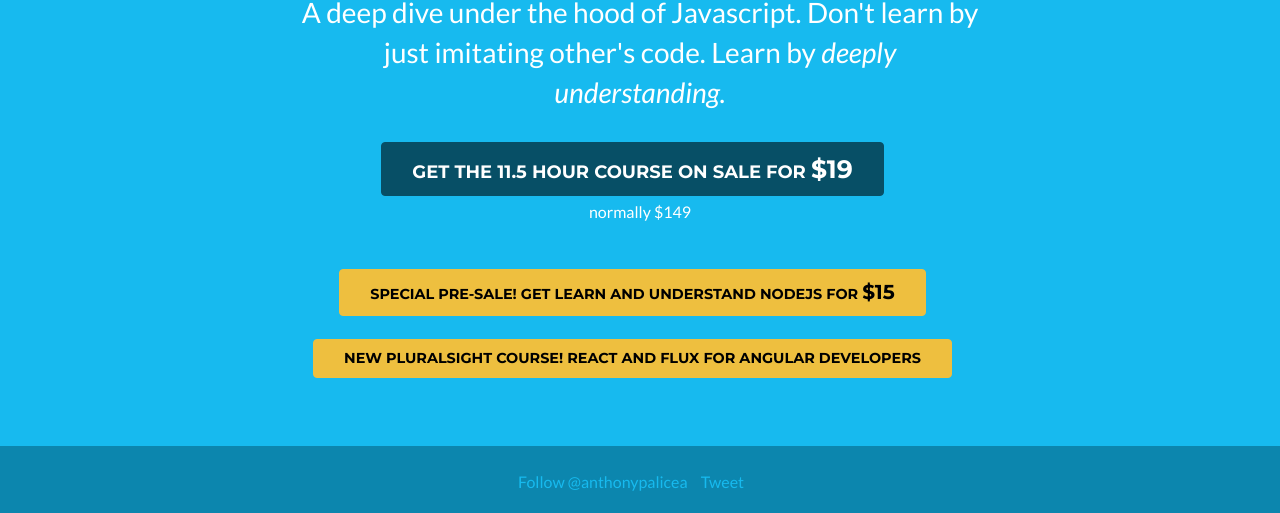
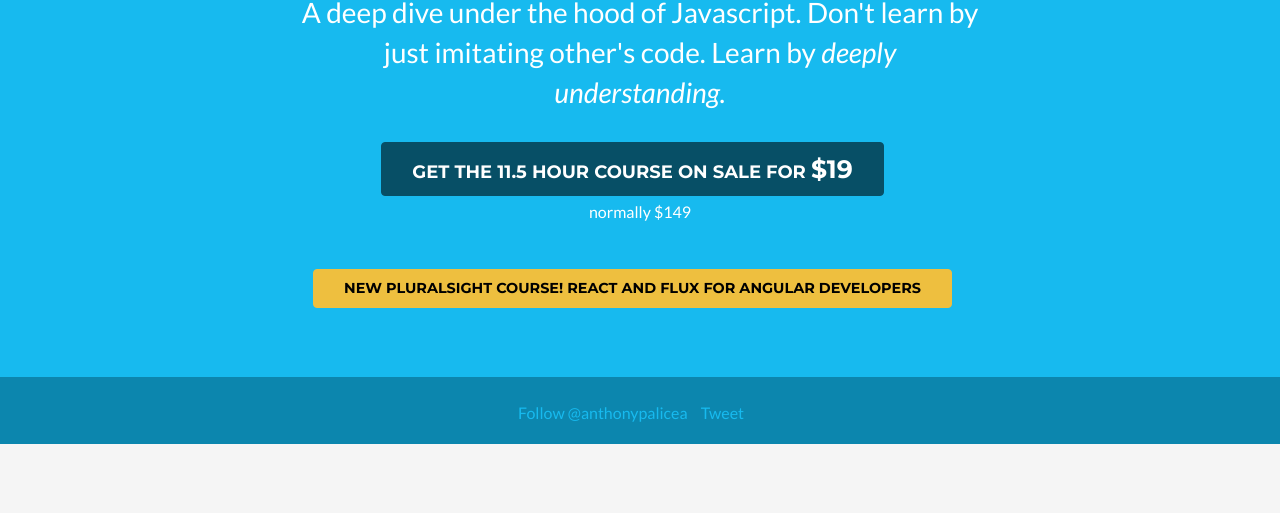
Before and after one commit to AnthonyPAlicea/anthonypalicea.github.io, a plain HTML site: page index.html in a window 1280 px wide. Shown: the part 584-1097 px from the top of the page. Drawn offline with Linux system fonts and the light colour scheme.

Commit message:
Update index.html

```diff
--- a/index.html
+++ b/index.html
@@ -82,10 +82,7 @@
                 <br />
                 <div style="padding-top: 5px;">normally $149</div>
                 <br /><br />
-                <a class="btn btn-info btn-cta-secondary" style="font-size: 0.9em; color: #000" href="https://www.udemy.com/understand-nodejs/?couponCode=YOUTUBE15" target="_blank">Special Pre-sale! Get Learn and Understand NodeJS for <span style='font-size: 1.4em;'>$15</span></a>
-                <br /><br />
                 <a class="btn btn-info btn-cta-secondary" style="font-size: 0.9em; color: #000" href="http://www.pluralsight.com/courses/react-flux-angular" target="_blank">New Pluralsight Course! React and Flux for Angular Developers</a>
-
                 <br /><br /><br /><br />
             </div>
         </div><!--//container-->
```
